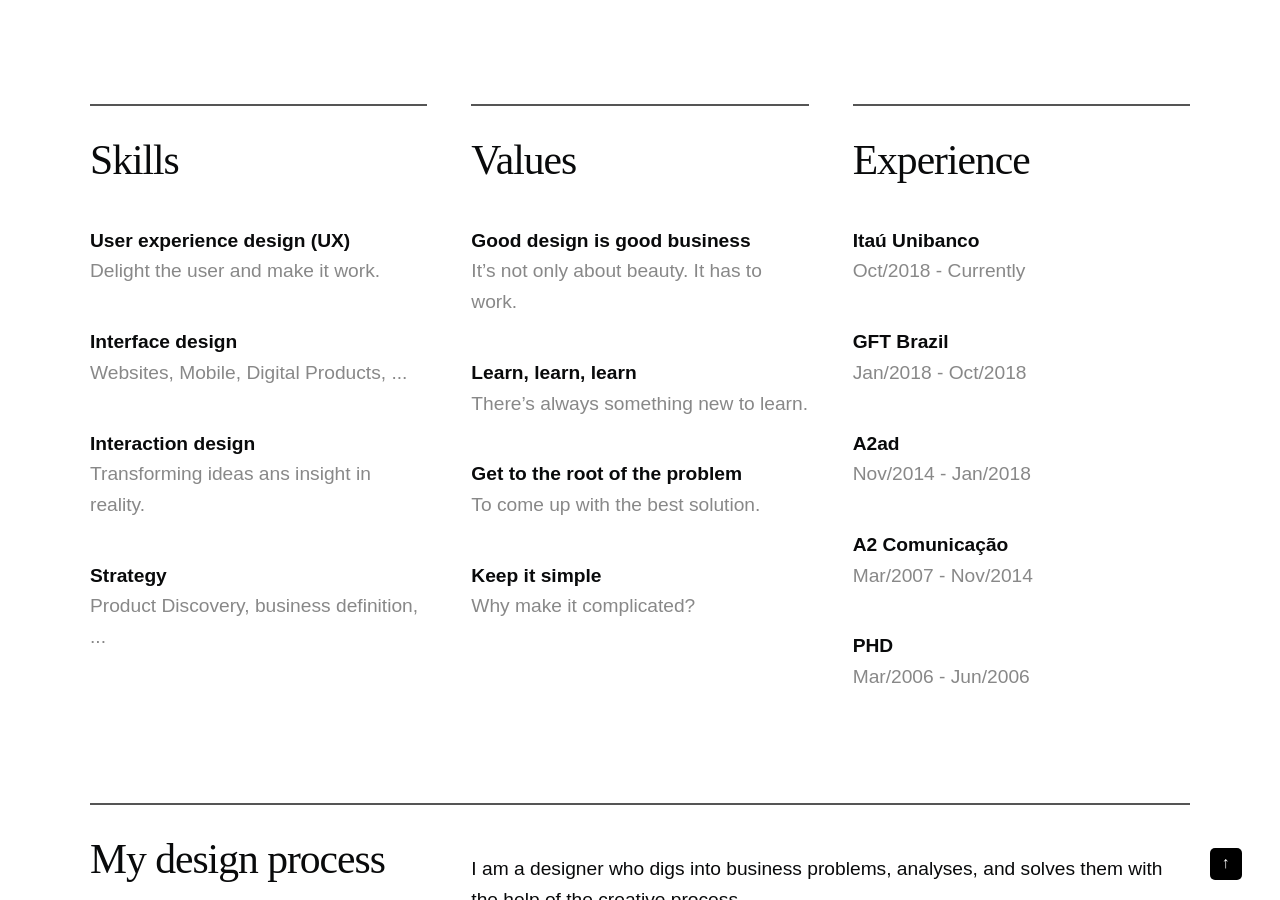
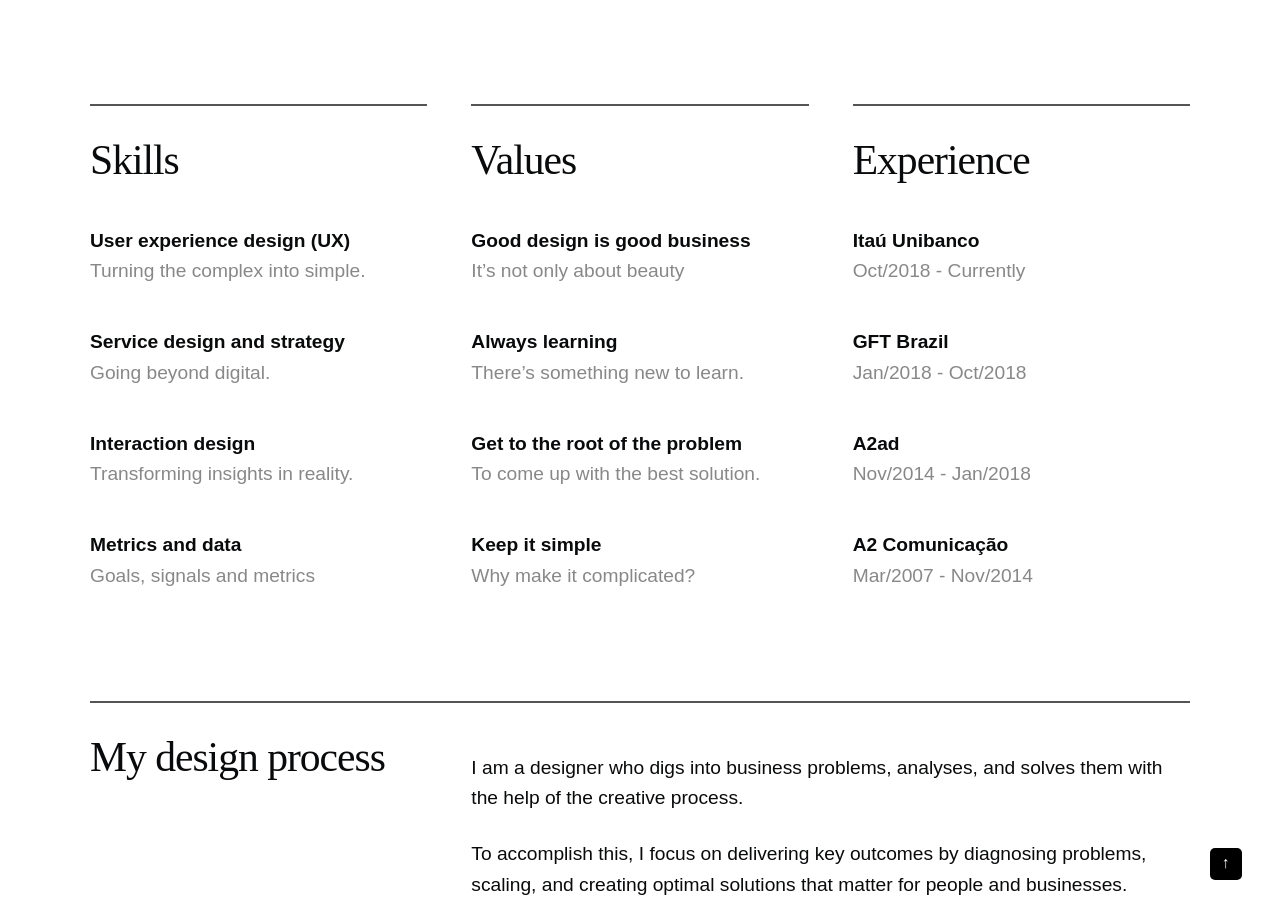
Before and after one commit to drigoteixeira/drigoteixeira.github.io, a Jekyll site: the page built from about/index.html, in a window 1280 px wide and 900 px high, scrolled down 776 px. Built offline with Jekyll 4.4.1, drawn with Linux system fonts in a browser that asks for light colours; nearby versions of some CDN libraries.

Commit message:
Update about page

```diff
--- a/about/index.html
+++ b/about/index.html
@@ -29,13 +29,14 @@ title: About
             <h2>Skills</h2>
             <dl>
                 <dt>User experience design (UX)</dt>
-                <dd>Delight the user and make it work.</dd>
-                <dt>Interface design</dt>
-                <dd>Websites, Mobile, Digital Products, ...</dd>
+                <dd>Turning the complex into simple.</dd>
+                <dt>Service design and strategy</dt>
+                <dd>Going beyond digital.</dd>
                 <dt>Interaction design</dt>
-                <dd>Transforming ideas ans insight in reality.</dd>
-                <dt>Strategy</dt>
-                <dd>Product Discovery, business definition, ...</dd>
+                <dd>Transforming insights in reality.</dd>
+                <dt>Metrics and data</dt>
+                <dd>Goals, signals and metrics</dd>
+
             </dl>
         </div>
         <div class="four columns">
@@ -43,9 +44,9 @@ title: About
             <h2>Values</h2>
             <dl>
                 <dt>Good design is good business</dt>
-                <dd>It’s not only about beauty. It has to work.</dd>
-                <dt>Learn, learn, learn</dt>
-                <dd>There’s always something new to learn.</dd>
+                <dd>It’s not only about beauty </dd>
+                <dt>Always learning</dt>
+                <dd>There’s something new to learn.</dd>
                 <dt>Get to the root of the problem</dt>
                 <dd>To come up with the best solution.</dd>
                 <dt>Keep it simple</dt>
@@ -64,8 +65,6 @@ title: About
                 <dd>Nov/2014 - Jan/2018</dd>
                 <dt>A2 Comunicação</dt>
                 <dd>Mar/2007 - Nov/2014</dd>
-                <dt>PHD</dt>
-                <dd>Mar/2006 - Jun/2006</dd>
             </dl>
         </div>
     </div>
```
